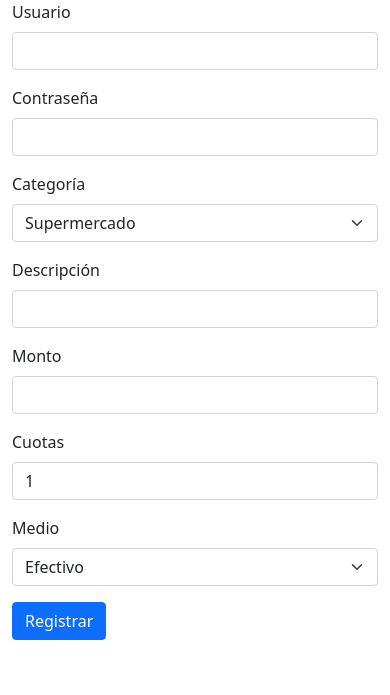
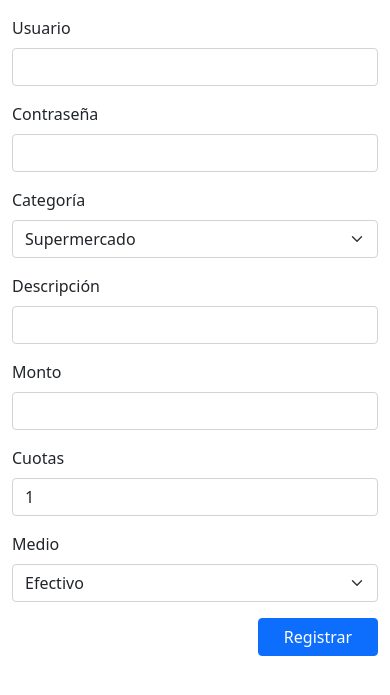
Before and after one commit to unmateo/rucula, a FastAPI app: page / in a window 390 px wide. Shown: the part 56-751 px from the top of the page. Run offline with FastAPI, Linux system fonts and the light colour scheme.

Commit message:
feat: responsive styling

```diff
--- a/rucula/static/templates/base.html
+++ b/rucula/static/templates/base.html
@@ -11,15 +11,16 @@
         <meta property="og:url" content="https://unmateo.github.io" />
         <meta property="og:description" content="Administrá tu billete" />
         <meta property="og:image" content="/static/rucula.svg" />
+        <meta name="viewport" content="width=device-width, initial-scale=1.0">
         <link href="https://cdn.jsdelivr.net/npm/bootstrap@5.0.0-beta2/dist/css/bootstrap.min.css" rel="stylesheet"
             integrity="sha384-BmbxuPwQa2lc/FVzBcNJ7UAyJxM6wuqIj61tLrc4wSX0szH/Ev+nYRRuWlolflfl" crossorigin="anonymous">
     </head>
 
     <body>
 
-        <nav class="navbar navbar-light bg-light">
-            <div class="container-fluid">
-                <a class="navbar-brand" href="#">
+        <nav class="navbar navbar-light bg-light mb-3">
+            <div class="container">
+                <a class="navbar-brand" href="https://unmateo.github.io" target="_blank">
                     <img src="/static/rucula.svg" alt="" width="30" height="24" class="d-inline-block align-top">
                     Rúcula
                 </a>
--- a/rucula/static/templates/form.html
+++ b/rucula/static/templates/form.html
@@ -46,6 +46,6 @@
             <option value="credit">Crédito</option>
         </select>
     </div>
-    <button type="submit" class="btn btn-primary">Registrar</button>
+        <button type="submit" class="btn btn-primary mb-3" style="float: right; min-width: 120px;">Registrar</button>
 </form>
 {% endblock %}
```
